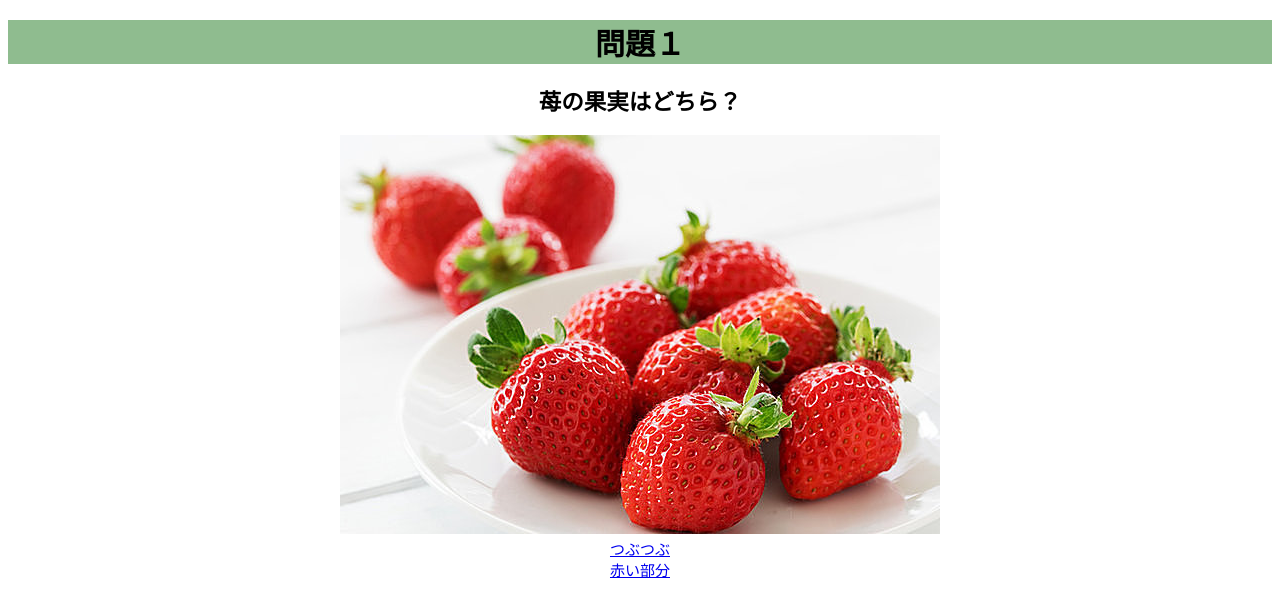
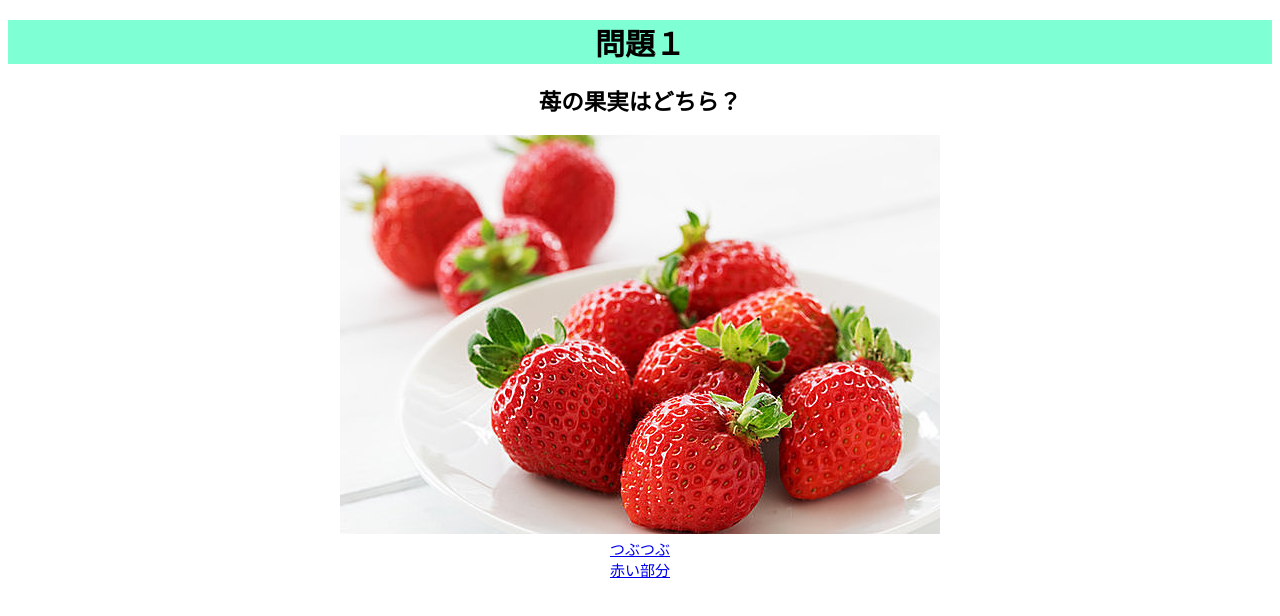
Before and after one commit to Katuragi2017/Katuragi2017.github.io, a plain HTML site: page page1.html in a window 1280 px wide. Drawn offline with Linux system fonts and the light colour scheme.

Commit message:
Update page1.html

```diff
--- a/page1.html
+++ b/page1.html
@@ -11,7 +11,7 @@ input{width:100%;
    border: 2px solid #000;
    margin-top: 20px;}
 /*body{background-image: ;}*/
-h1{background-color:darkseagreen;}
+h1{background-color:aquamarine;}
 
 @media screen and (max-width:480px){
                 .spimg{
```
